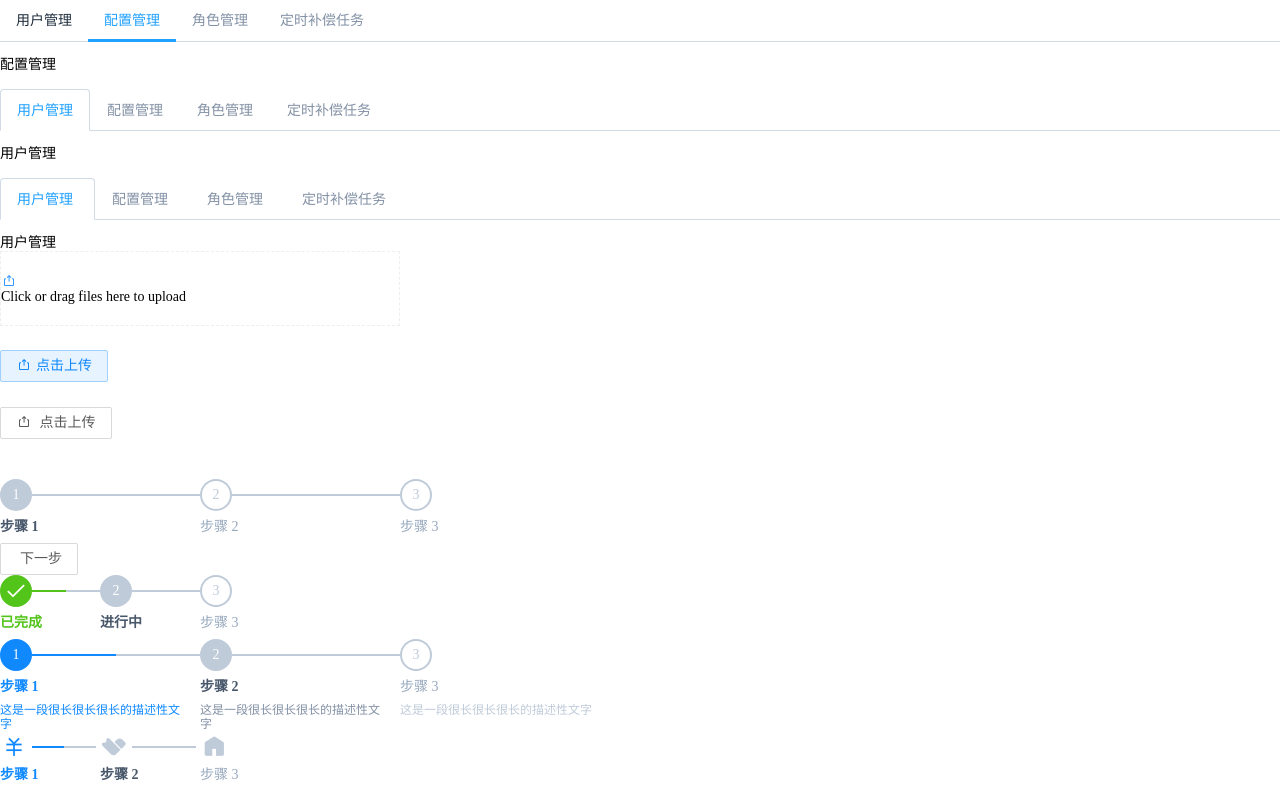
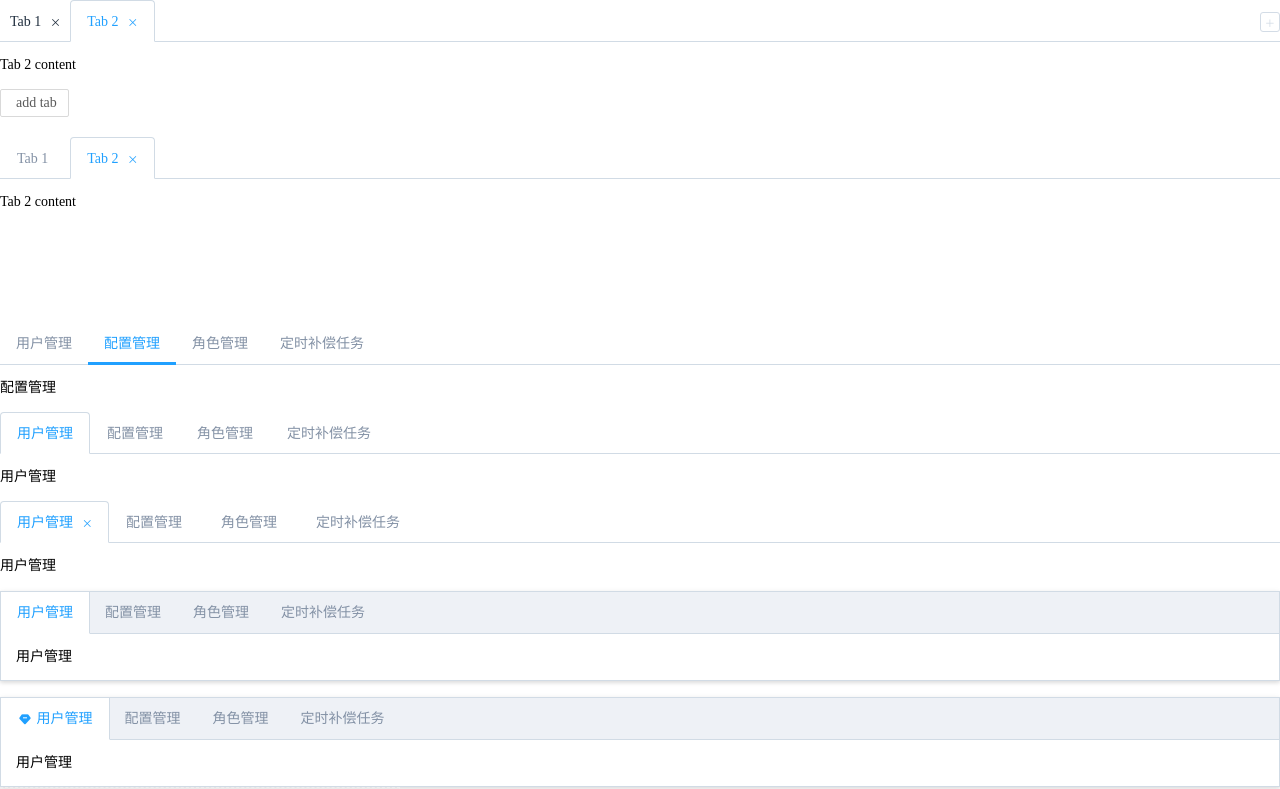
Before and after one commit to hanbingxu82/tinkerbell-ui-react, a React (Create React App) app: page / in a window 1280 px wide. Shown: the top 789 px of the page. Built offline with nearby package versions, Linux system fonts and the light colour scheme.

Commit message:
fix:调整 tabs 增加删除操作样式问题，以及对应细节 bug 修复

```diff
--- a/src/App.tsx
+++ b/src/App.tsx
@@ -1,7 +1,7 @@
 /*
  * @Author: your name
  * @Date: 2022-03-28 11:17:51
- * @LastEditTime: 2022-04-02 13:58:22
+ * @LastEditTime: 2022-04-04 10:48:43
  * @LastEditors: Please set LastEditors
  * @Description: 打开koroFileHeader查看配置 进行设置: https://github.com/OBKoro1/koro1FileHeader/wiki/%E9%85%8D%E7%BD%AE
  * @FilePath: /tinkerbell-ui-react/src/App.tsx
@@ -23,7 +23,8 @@ import {
   Steps,
   Step,
   Upload,
-  Tabs
+  Tabs,
+  Icon
 } from './packages'
 // import 'tinkerbell-ui-react/dist/index.css'
 import { useNavigate } from 'react-router-dom'
@@ -37,7 +38,59 @@ const App = (props: any) => {
   const [loadingStatus, setLoadingStatus] = useState(false)
   const [value, setValue] = useState(false)
   const [active, setActive] = useState(0)
+  const [tabs, setTabs] = useState([
+    {
+      title: 'Tab 1',
+      name: 'Tab 1',
+      content: 'Tab 1 content'
+    },
+    {
+      title: 'Tab 2',
+      name: 'Tab 2',
+      content: 'Tab 2 content'
+    }
+  ])
+  const [tabIndex, setTabIndex] = useState(2)
+
   useEffect(() => {}, [])
+
+  function addTab() {
+    const index = tabIndex + 1
+
+    tabs.push({
+      title: 'new Tab',
+      name: 'Tab ' + index,
+      content: 'new Tab content'
+    })
+    setTabs(tabs)
+    setTabIndex(index)
+  }
+
+  function removeTab(tab: any) {
+    tabs.splice(tab.key.replace(/^\.\$/, ''), 1)
+    setTabs(tabs)
+  }
+  function editTab(
+    action: string,
+    tab: { key: { replace: (arg0: RegExp, arg1: string) => number } }
+  ) {
+    if (action === 'add') {
+      const index = tabIndex + 1
+
+      tabs.push({
+        title: 'new Tab',
+        name: 'Tab ' + index,
+        content: 'new Tab content'
+      })
+      setTabs(tabs)
+      setTabIndex(index)
+    }
+
+    if (action === 'remove') {
+      tabs.splice(tab.key.replace(/^\.\$/, ''), 1)
+      setTabs(tabs)
+    }
+  }
   function format(percent: number) {
     if (percent === 100) {
       return '^_^'
@@ -92,6 +145,60 @@ const App = (props: any) => {
   }
   return (
     <div>
+      <div>
+        <Tabs
+          type='card'
+          value='Tab 2'
+          editable
+          onTabEdit={(action: any, tab: any) => editTab(action, tab)}
+        >
+          {tabs.map((item, index) => {
+            return (
+              <Tabs.Pane
+                key={index}
+                closable
+                label={item.title}
+                name={item.name}
+              >
+                {item.content}
+              </Tabs.Pane>
+            )
+          })}
+        </Tabs>
+        <br />
+
+        <div style={{ marginBottom: '20px' }}>
+          <Button size='small' onClick={() => addTab()}>
+            add tab
+          </Button>
+        </div>
+        <Tabs
+          type='card'
+          value='Tab 2'
+          onTabRemove={(tab: any) => removeTab(tab)}
+        >
+          {tabs.map((item, index) => {
+            return (
+              <Tabs.Pane
+                key={index}
+                closable
+                label={item.title}
+                name={item.name}
+              >
+                {item.content}
+              </Tabs.Pane>
+            )
+          })}
+        </Tabs>
+      </div>
+      <br />
+      <br />
+      <br />
+      <br />
+      <br />
+      <br />
+      <br />
+
       <Tabs
         activeName='2'
         onTabClick={(tab: any) => console.log(tab.props.name)}
@@ -125,13 +232,64 @@ const App = (props: any) => {
           定时补偿任务
         </Tabs.Pane>
       </Tabs>
-      <br/>
-      <Tabs type="card" closable activeName="1" onTabRemove={ (tab:any) => console.log(tab.props.name) }>
-      <Tabs.Pane label="用户管理" name="1">用户管理</Tabs.Pane>
-      <Tabs.Pane label="配置管理" name="2">配置管理</Tabs.Pane>
-      <Tabs.Pane label="角色管理" name="3">角色管理</Tabs.Pane>
-      <Tabs.Pane label="定时补偿任务" name="4">定时补偿任务</Tabs.Pane>
-    </Tabs>
+      <br />
+
+      <Tabs
+        type='card'
+        closable
+        activeName='1'
+        onTabRemove={(tab: any) => console.log(tab.props.name)}
+      >
+        <Tabs.Pane label='用户管理' name='1'>
+          用户管理
+        </Tabs.Pane>
+        <Tabs.Pane label='配置管理' name='2'>
+          配置管理
+        </Tabs.Pane>
+        <Tabs.Pane label='角色管理' name='3'>
+          角色管理
+        </Tabs.Pane>
+        <Tabs.Pane label='定时补偿任务' name='4'>
+          定时补偿任务
+        </Tabs.Pane>
+      </Tabs>
+      <br />
+      <Tabs type='border-card' activeName='1'>
+        <Tabs.Pane label='用户管理' name='1'>
+          用户管理
+        </Tabs.Pane>
+        <Tabs.Pane label='配置管理' name='2'>
+          配置管理
+        </Tabs.Pane>
+        <Tabs.Pane label='角色管理' name='3'>
+          角色管理
+        </Tabs.Pane>
+        <Tabs.Pane label='定时补偿任务' name='4'>
+          定时补偿任务
+        </Tabs.Pane>
+      </Tabs>
+      <br />
+      <Tabs type='border-card' activeName='1'>
+        <Tabs.Pane
+          label={
+            <span>
+              <Icon name='icon-credit-level-fill' /> 用户管理
+            </span>
+          }
+          name='1'
+        >
+          用户管理
+        </Tabs.Pane>
+        <Tabs.Pane label='配置管理' name='2'>
+          配置管理
+        </Tabs.Pane>
+        <Tabs.Pane label='角色管理' name='3'>
+          角色管理
+        </Tabs.Pane>
+        <Tabs.Pane label='定时补偿任务' name='4'>
+          定时补偿任务
+        </Tabs.Pane>
+      </Tabs>
       <div style={{ width: 400 }}>
         <Upload
           action='//jsonplaceholder.typicode.com/posts/'
--- a/src/packages/TabPane/index.tsx
+++ b/src/packages/TabPane/index.tsx
@@ -1,7 +1,7 @@
 /*
  * @Author: your name
  * @Date: 2022-04-01 10:39:48
- * @LastEditTime: 2022-04-01 14:37:49
+ * @LastEditTime: 2022-04-04 10:58:52
  * @LastEditors: Please set LastEditors
  * @Description: 打开koroFileHeader查看配置 进行设置: https://github.com/OBKoro1/koro1FileHeader/wiki/%E9%85%8D%E7%BD%AE
  * @FilePath: /tinkerbell-ui-react/src/packages/TabPane/index.tsx
@@ -20,7 +20,7 @@ type Props = {
   closable: boolean
 }
 const TabPane = (props: Props) => {
-  return <div className={classnames('el-tab-pane')}>{props.children}</div>
+  return <div className={classnames('tb-tab-pane')}>{props.children}</div>
 }
 
 TabPane.propTypes = {
--- a/src/packages/Tabs/index.scss
+++ b/src/packages/Tabs/index.scss
@@ -1,17 +1,17 @@
 @charset "UTF-8";
 
-.el-tabs {
+.tb-tabs {
   clear: both
 }
 
-.el-tabs__header {
+.tb-tabs__header {
   border-bottom: 1px solid #d1dbe5;
   padding: 0;
   position: relative;
   margin: 0 0 15px
 }
 
-.el-tabs__active-bar {
+.tb-tabs__active-bar {
   position: absolute;
   bottom: 0;
   left: 0;
@@ -22,7 +22,7 @@
   list-style: none
 }
 
-.el-tabs__new-tab {
+.tb-tabs__new-tab {
   float: right;
   border: 1px solid #d3dce6;
   height: 18px;
@@ -37,31 +37,31 @@
   transition: all .15s
 }
 
-.el-tabs__new-tab .el-icon-plus {
+.tb-tabs__new-tab .icon-add-select {
   -ms-transform: scale(.8, .8);
   transform: scale(.8, .8)
 }
 
-.el-tabs__new-tab:hover {
+.tb-tabs__new-tab:hover {
   color: #20a0ff
 }
 
-.el-tabs__nav-wrap {
+.tb-tabs__nav-wrap {
   overflow: hidden;
   margin-bottom: -1px;
   position: relative
 }
 
-.el-tabs__nav-wrap.is-scrollable {
+.tb-tabs__nav-wrap.is-scrollable {
   padding: 0 15px
 }
 
-.el-tabs__nav-scroll {
+.tb-tabs__nav-scroll {
   overflow: hidden
 }
 
-.el-tabs__nav-next,
-.el-tabs__nav-prev {
+.tb-tabs__nav-next,
+.tb-tabs__nav-prev {
   position: absolute;
   cursor: pointer;
   line-height: 44px;
@@ -69,22 +69,22 @@
   color: #8391a5
 }
 
-.el-tabs__nav-next {
+.tb-tabs__nav-next {
   right: 0
 }
 
-.el-tabs__nav-prev {
+.tb-tabs__nav-prev {
   left: 0
 }
 
-.el-tabs__nav {
+.tb-tabs__nav {
   white-space: nowrap;
   position: relative;
   transition: transform .3s;
   float: left
 }
 
-.el-tabs__item {
+.tb-tabs__item {
   padding: 0 16px;
   height: 42px;
   box-sizing: border-box;
@@ -96,48 +96,48 @@
   position: relative
 }
 
-.el-tabs__item .el-icon-close {
+.tb-tabs__item .icon-close {
   border-radius: 50%;
   text-align: center;
   transition: all .3s cubic-bezier(.645, .045, .355, 1);
   margin-left: 5px
 }
 
-.el-tabs__item .el-icon-close:before {
-  -ms-transform: scale(.7, .7);
-  transform: scale(.7, .7);
+.tb-tabs__item .icon-close:before {
+  // -ms-transform: scale(.7, .7);
+  // transform: scale(.7, .7);
   display: inline-block
 }
 
-.el-tabs__item .el-icon-close:hover {
+.tb-tabs__item .icon-close:hover {
   background-color: #97a8be;
   color: #fff
 }
 
-.el-tabs__item:hover {
+.tb-tabs__item:hover {
   color: #1f2d3d;
   cursor: pointer
 }
 
-.el-tabs__item.is-disabled {
+.tb-tabs__item.is-disabled {
   color: #bbb;
   cursor: default
 }
 
-.el-tabs__item.is-active {
+.tb-tabs__item.is-active {
   color: #20a0ff
 }
 
-.el-tabs__content {
+.tb-tabs__content {
   overflow: hidden;
   position: relative
 }
 
-.el-tabs--card>.el-tabs__header .el-tabs__active-bar {
+.tb-tabs--card>.tb-tabs__header .tb-tabs__active-bar {
   display: none
 }
 
-.el-tabs--card>.el-tabs__header .el-tabs__item .el-icon-close {
+.tb-tabs--card>.tb-tabs__header .tb-tabs__item .icon-close {
   position: relative;
   font-size: 12px;
   width: 0;
@@ -151,48 +151,48 @@
   transform-origin: 100% 50%
 }
 
-.el-tabs--card>.el-tabs__header .el-tabs__item.is-active.is-closable .el-icon-close,
-.el-tabs--card>.el-tabs__header .el-tabs__item.is-closable:hover .el-icon-close {
+.tb-tabs--card>.tb-tabs__header .tb-tabs__item.is-active.is-closable .icon-close,
+.tb-tabs--card>.tb-tabs__header .tb-tabs__item.is-closable:hover .icon-close {
   width: 14px
 }
 
-.el-tabs--card>.el-tabs__header .el-tabs__item {
+.tb-tabs--card>.tb-tabs__header .tb-tabs__item {
   border: 1px solid transparent;
   transition: all .3s cubic-bezier(.645, .045, .355, 1)
 }
 
-.el-tabs--card>.el-tabs__header .el-tabs__item.is-closable:hover {
+.tb-tabs--card>.tb-tabs__header .tb-tabs__item.is-closable:hover {
   padding-right: 9px;
   padding-left: 9px
 }
 
-.el-tabs--card>.el-tabs__header .el-tabs__item.is-active {
+.tb-tabs--card>.tb-tabs__header .tb-tabs__item.is-active {
   border: 1px solid #d1dbe5;
   border-bottom-color: #fff;
   border-radius: 4px 4px 0 0
 }
 
-.el-tabs--card>.el-tabs__header .el-tabs__item.is-active.is-closable {
+.tb-tabs--card>.tb-tabs__header .tb-tabs__item.is-active.is-closable {
   padding-right: 16px;
   padding-left: 16px
 }
 
-.el-tabs--border-card {
+.tb-tabs--border-card {
   background: #fff;
   border: 1px solid #d1dbe5;
   box-shadow: 0 2px 4px 0 rgba(0, 0, 0, .12), 0 0 6px 0 rgba(0, 0, 0, .04)
 }
 
-.el-tabs--border-card>.el-tabs__content {
+.tb-tabs--border-card>.tb-tabs__content {
   padding: 15px
 }
 
-.el-tabs--border-card>.el-tabs__header {
+.tb-tabs--border-card>.tb-tabs__header {
   background-color: #eef1f6;
   margin: 0
 }
 
-.el-tabs--border-card>.el-tabs__header .el-tabs__item {
+.tb-tabs--border-card>.tb-tabs__header .tb-tabs__item {
   transition: all .3s cubic-bezier(.645, .045, .355, 1);
   border: 1px solid transparent;
   border-top: 0;
@@ -200,17 +200,17 @@
   margin-left: -1px
 }
 
-.el-tabs--border-card>.el-tabs__header .el-tabs__item.is-active {
+.tb-tabs--border-card>.tb-tabs__header .tb-tabs__item.is-active {
   background-color: #fff;
   border-right-color: #d1dbe5;
   border-left-color: #d1dbe5
 }
 
-.el-tabs--border-card>.el-tabs__header .el-tabs__item.is-active:first-child {
+.tb-tabs--border-card>.tb-tabs__header .tb-tabs__item.is-active:first-child {
   border-left-color: #d1dbe5
 }
 
-.el-tabs--border-card>.el-tabs__header .el-tabs__item.is-active:last-child {
+.tb-tabs--border-card>.tb-tabs__header .tb-tabs__item.is-active:last-child {
   border-right-color: #d1dbe5
 }
 
--- a/src/packages/Tabs/index.tsx
+++ b/src/packages/Tabs/index.tsx
@@ -1,7 +1,7 @@
 /*
  * @Author: your name
  * @Date: 2022-04-01 10:38:23
- * @LastEditTime: 2022-04-01 15:02:15
+ * @LastEditTime: 2022-04-04 10:58:25
  * @LastEditors: Please set LastEditors
  * @Description: 打开koroFileHeader查看配置 进行设置: https://github.com/OBKoro1/koro1FileHeader/wiki/%E9%85%8D%E7%BD%AE
  * @FilePath: /tinkerbell-ui-react/src/packages/Tabs/index.tsx
@@ -48,10 +48,8 @@ const Tabs: any = (props: Props) => {
   let tabs: any = useRef([])
   let navScrollRef = useRef<any>(null)
   let navRef = useRef<any>(null)
-  children = React.Children.toArray(children)
-
   const [state, setState] = useState<State>({
-    children: children,
+    children: React.Children.toArray(children),
     currentName: value || activeName || children[0].props.name,
     barStyle: {},
     navStyle: {
@@ -131,30 +129,30 @@ const Tabs: any = (props: Props) => {
     index: number,
     e: SyntheticEvent<any>
   ): void {
-    const { children, currentName } = state
     const { onTabRemove, onTabEdit } = props
 
     e.stopPropagation()
+    let newCurrentName = null
+    if (state.children[index].props.name === state.currentName) {
+      const nextChild = state.children[index + 1]
+      const prevChild = state.children[index - 1]
+      newCurrentName = nextChild
+        ? nextChild.props.name
+        : prevChild
+        ? prevChild.props.name
+        : '-1'
 
-    if (children[index].props.name === currentName) {
-      const nextChild = children[index + 1]
-      const prevChild = children[index - 1]
-
-      setState({
-        ...state,
-        currentName: nextChild
-          ? nextChild.props.name
-          : prevChild
-          ? prevChild.props.name
-          : '-1'
-      })
+      // setState({
+      //   ...state,
+      //   currentName: newCurrentName
+      // })
     }
 
-    children.splice(index, 1)
-
+    state.children.splice(index, 1)
     setState({
       ...state,
-      children
+      children: state.children,
+      currentName: newCurrentName ? newCurrentName : state.currentName
     })
     setTimeout(() => {
       onTabEdit && onTabEdit('remove', tab)
@@ -306,69 +304,69 @@ const Tabs: any = (props: Props) => {
       }
     }
   }
-  const { currentName, barStyle, navStyle, scrollable } = state
+  const { barStyle, navStyle, scrollable } = state
   const tabsCls = classnames({
-    'el-tabs': true,
-    'el-tabs--card': type === 'card',
-    'el-tabs--border-card': type === 'border-card'
+    'tb-tabs': true,
+    'tb-tabs--card': type === 'card',
+    'tb-tabs--border-card': type === 'border-card'
   })
   const addButton =
     editable || addable ? (
-      <span className='el-tabs__new-tab' onClick={() => handleTabAdd()}>
-        <i className='el-icon-plus' />
+      <span className='tb-tabs__new-tab' onClick={() => handleTabAdd()}>
+        <i className='iconfont icon-add-select' />
       </span>
     ) : null
   const scrollBtn = scrollable
     ? [
         <span
-          key='el-tabs__nav-prev'
+          key='tb-tabs__nav-prev'
           className={
             state.scrollPrev
-              ? 'el-tabs__nav-prev'
-              : 'el-tabs__nav-prev is-disabled'
+              ? 'tb-tabs__nav-prev'
+              : 'tb-tabs__nav-prev is-disabled'
           }
           onClick={() => scrollPrev()}
         >
-          <i className='el-icon-arrow-left' />
+          <i className='tb-icon-arrow-left' />
         </span>,
         <span
-          key='el-tabs__nav-next'
+          key='tb-tabs__nav-next'
           className={
             state.scrollNext
-              ? 'el-tabs__nav-next'
-              : 'el-tabs__nav-next is-disabled'
+              ? 'tb-tabs__nav-next'
+              : 'tb-tabs__nav-next is-disabled'
           }
           onClick={() => scrollNext()}
         >
-          <i className='el-icon-arrow-right' />
+          <i className='tb-icon-arrow-right' />
         </span>
       ]
     : null
 
   return (
     <div className={tabsCls}>
-      <div className='el-tabs__header'>
+      <div className='tb-tabs__header'>
         {addButton}
         <div
           className={
-            scrollable ? 'el-tabs__nav-wrap is-scrollable' : 'el-tabs__nav-wrap'
+            scrollable ? 'tb-tabs__nav-wrap is-scrollable' : 'tb-tabs__nav-wrap'
           }
         >
           {scrollBtn}
-          <div className='el-tabs__nav-scroll' ref={navScrollRef}>
-            <div className='el-tabs__nav' ref={navRef} style={navStyle}>
-              {React.Children.map(children, (item, index) => {
+          <div className='tb-tabs__nav-scroll' ref={navScrollRef}>
+            <div className='tb-tabs__nav' ref={navRef} style={navStyle}>
+              {React.Children.map(state.children, (item, index) => {
                 const { name, label, disabled } = item.props
                 const tabCls = classnames({
-                  'el-tabs__item': true,
-                  'is-active': name === currentName,
+                  'tb-tabs__item': true,
+                  'is-active': name === state.currentName,
                   'is-disabled': disabled,
                   'is-closable': closable || item.props.closable
                 })
 
                 return (
                   <div
-                    key={`el-tabs__item-${index}`}
+                    key={`tb-tabs__item-${index}`}
                     ref={(tab) => tab && tabs.current.push(tab)}
                     // name={name}
                     className={tabCls}
@@ -377,8 +375,8 @@ const Tabs: any = (props: Props) => {
                     {label}
 
                     {editable || closable || item.props.closable ? (
-                      <span
-                        className='el-icon-close'
+                      <i
+                        className='iconfont icon-close'
                         onClick={(e) => handleTabRemove(item, index, e)}
                       />
                     ) : null}
@@ -387,14 +385,14 @@ const Tabs: any = (props: Props) => {
               })}
 
               {!type ? (
-                <div className='el-tabs__active-bar' style={barStyle} />
+                <div className='tb-tabs__active-bar' style={barStyle} />
               ) : null}
             </div>
           </div>
         </div>
       </div>
-      <div className='el-tabs__content'>
-        {React.Children.map(children, (item) => {
+      <div className='tb-tabs__content'>
+        {React.Children.map(state.children, (item) => {
           const { name } = item.props
 
           // let transitionName = '';
@@ -403,7 +401,7 @@ const Tabs: any = (props: Props) => {
           //   transitionName = 'slideInRight';
           // }
 
-          return name === currentName ? item : null
+          return name === state.currentName ? item : null
         })}
       </div>
     </div>
```
